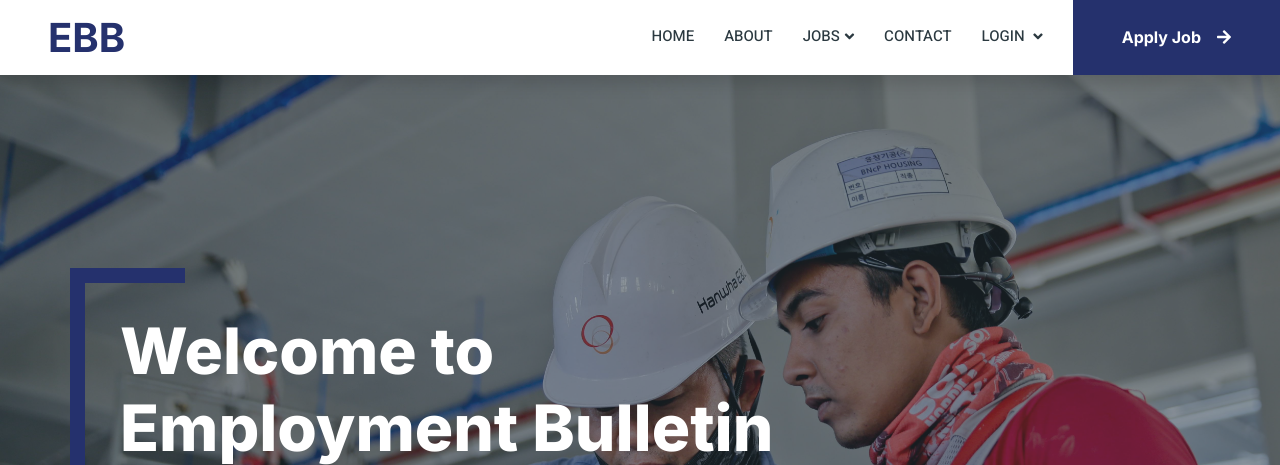
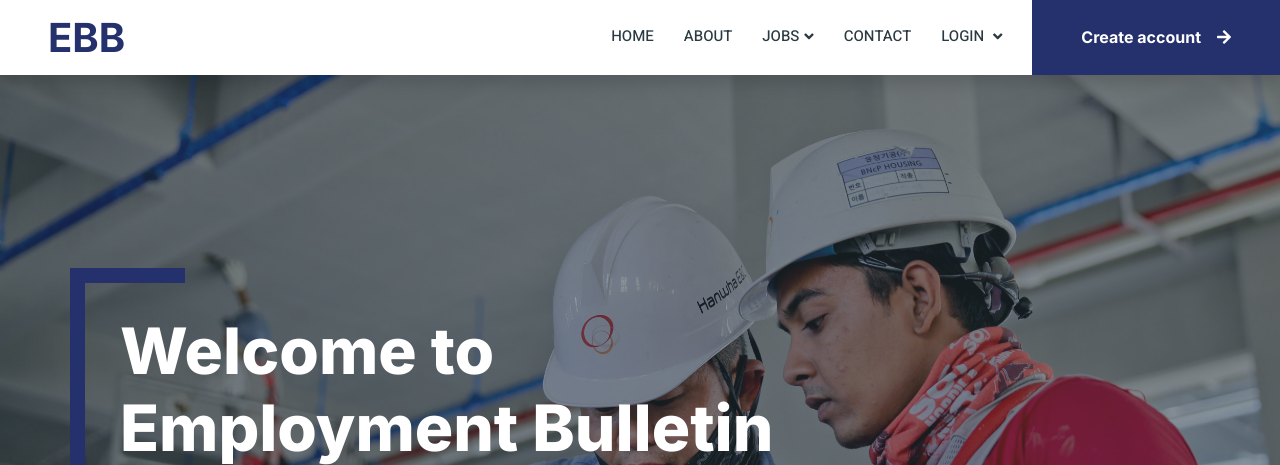
Before and after one commit to bons11/yes, a PHP site: page /index.php in a window 1280 px wide. Shown: the top 465 px of the page. Run offline with PHP 8.4, Linux system fonts and the light colour scheme; data comes from the database, SQL or seed files in the repository; some libraries are stand-ins or nearby versions; grey boxes are pictures that could not be loaded.

Commit message:
navbar apply job/create account

```diff
--- a/JobPortal/src/navbar.php
+++ b/JobPortal/src/navbar.php
@@ -54,7 +54,18 @@
                    <?php
                 }
                 ?>
-                    <a href="job-list.php" class="btn btn-primary rounded-0 py-4 px-lg-5 d-none d-lg-block">Apply Job<i class="fa fa-arrow-right ms-3"></i></a>
+                <?php
+                if (isset ($_SESSION['name'])) {
+                    ?>
+                   <a href="job-list.php" class="btn btn-primary rounded-0 py-4 px-lg-5 d-none d-lg-block">Apply job<i class="fa fa-arrow-right ms-3"></i></a>
+                   <?php
+                 } else  {
+                    ?>
+                    <a href="auth/login.php" class="btn btn-primary rounded-0 py-4 px-lg-5 d-none d-lg-block">Create account<i class="fa fa-arrow-right ms-3"></i></a>
+                   <?php
+                }
+                ?>
+
                 </div>
             </div>
         </nav>
```
